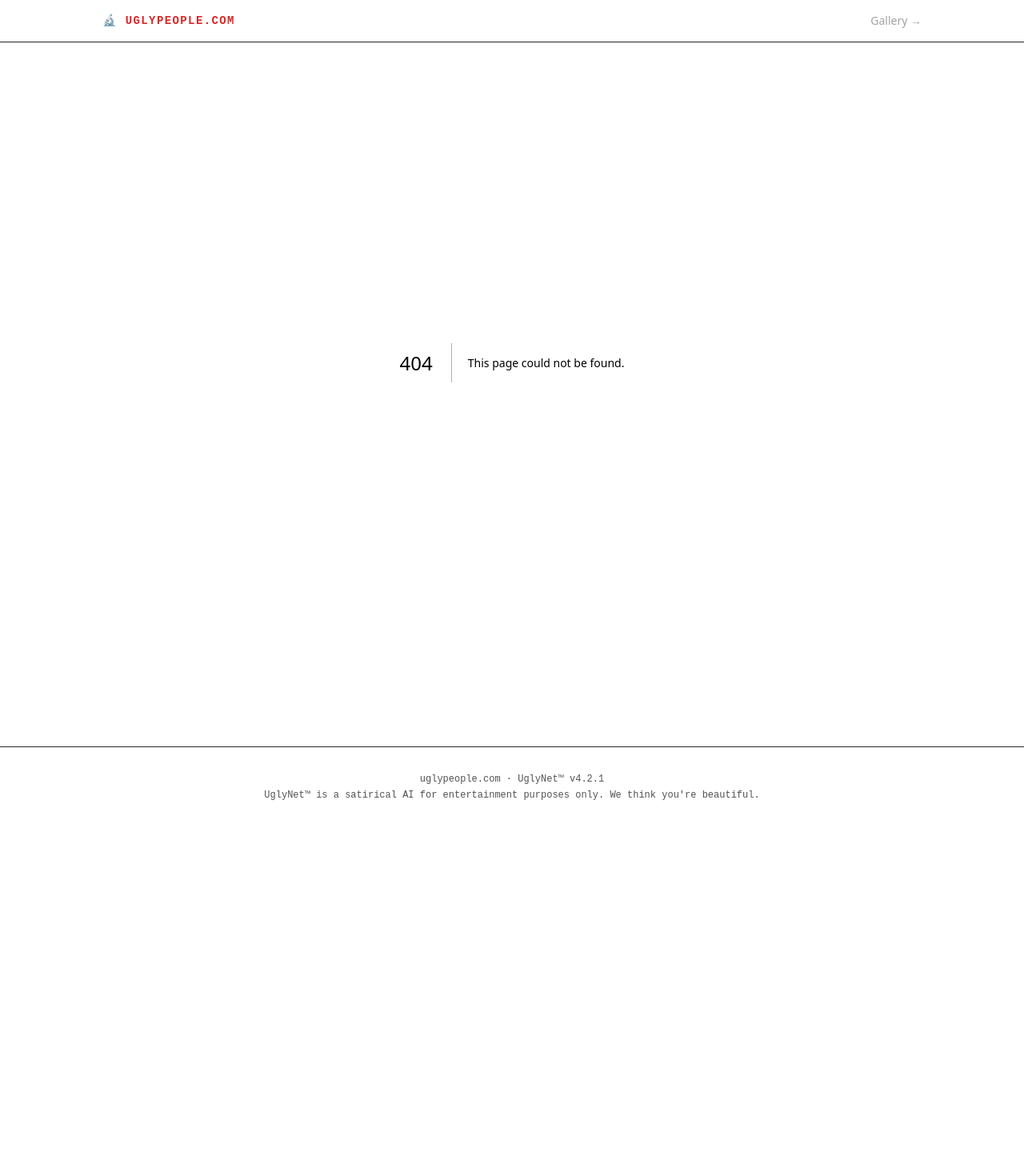
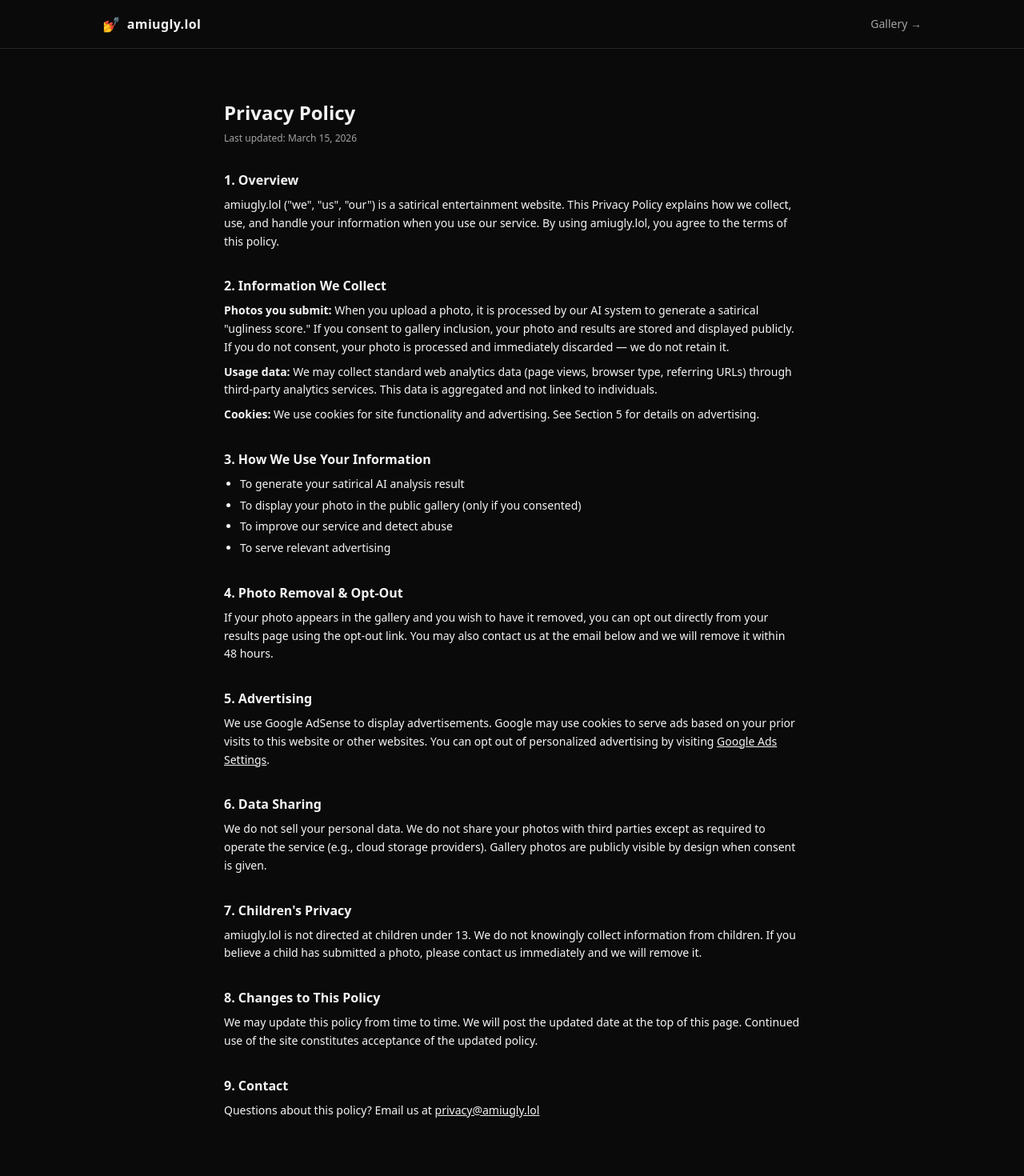
Before and after one commit to butttersbot/amiugly, a Next.js app: page /privacy in a window 1280 px wide. Before the commit this address had no page. Shown: the top 1470 px of the page at 80% size. Before the commit the page ends 1034 px from the top, so only its background shows below. Built offline with nearby package versions, Linux system fonts and the light colour scheme.

Commit message:
Add Privacy Policy and About pages for AdSense resubmission

```diff
--- /dev/null
+++ b/app/about/page.tsx
@@ -0,0 +1,46 @@
+import type { Metadata } from 'next'
+
+export const metadata: Metadata = {
+  title: 'About — amiugly.lol',
+  description: 'About amiugly.lol and UglyNet™',
+}
+
+export default function AboutPage() {
+  return (
+    <main className="max-w-3xl mx-auto px-6 py-16">
+      <h1 className="text-2xl font-bold mb-2" style={{ color: 'var(--text)' }}>About amiugly.lol</h1>
+      <p className="text-xs mb-10" style={{ color: 'var(--muted)' }}>The internet&apos;s most unnecessarily scientific beauty analysis.</p>
+
+      <div className="space-y-8 text-sm leading-relaxed" style={{ color: 'var(--text)' }}>
+
+        <section>
+          <h2 className="font-semibold text-base mb-2">What is this?</h2>
+          <p>amiugly.lol is a satirical entertainment website that uses AI to generate a completely made-up &quot;ugliness score&quot; for your selfie. It is not real. UglyNet™ does not actually know if you are ugly. Nobody does. Beauty is subjective and science definitely does not have a definitive answer, despite what our loading screen says.</p>
+          <p className="mt-2">We built this because the internet needed one more reason to take selfies, and also because watching an AI confidently rate someone&apos;s &quot;jawline symmetry across 47 facial dimensions&quot; is extremely funny.</p>
+        </section>
+
+        <section>
+          <h2 className="font-semibold text-base mb-2">How does UglyNet™ work?</h2>
+          <p>You upload a photo. Our AI analyzes it across several totally real and scientifically valid metrics including but not limited to: jawline aura, cheekbone energy, and general vibe. It then produces a score and a roast. The score is random. The roast is AI-generated. Neither should be taken seriously.</p>
+          <p className="mt-2">If you feel bad about your score: the AI is wrong. You look great.</p>
+        </section>
+
+        <section>
+          <h2 className="font-semibold text-base mb-2">The gallery</h2>
+          <p>When you submit a photo, you can optionally consent to having your result appear in the public gallery. This is entirely opt-in. If you change your mind, you can remove your photo at any time from your results page or by contacting us.</p>
+        </section>
+
+        <section>
+          <h2 className="font-semibold text-base mb-2">Is this mean?</h2>
+          <p>It&apos;s meant to be funny, not mean. The whole premise is that AI confidently saying ridiculous things about faces is absurd and worth laughing at. We take content moderation seriously and will remove anything used to harass or demean specific individuals.</p>
+        </section>
+
+        <section>
+          <h2 className="font-semibold text-base mb-2">Contact</h2>
+          <p>Questions, concerns, or want your photo removed? Email <a href="mailto:hello@amiugly.lol" className="underline">hello@amiugly.lol</a></p>
+        </section>
+
+      </div>
+    </main>
+  )
+}
--- a/app/layout.tsx
+++ b/app/layout.tsx
@@ -1,11 +1,12 @@
 import type { Metadata } from 'next'
+import Script from 'next/script'
 import './globals.css'
 
 export const metadata: Metadata = {
-  title: 'uglypeople.com — Science doesn\'t lie. Unfortunately.',
+  title: 'amiugly.lol — Science doesn\'t lie. Unfortunately.',
   description: 'Find out how ugly you really are. UglyNet™ analyzes 47 facial dimensions across 6 ugliness vectors.',
   openGraph: {
-    title: 'uglypeople.com',
+    title: 'amiugly.lol',
     description: 'Find out how ugly you really are. Science doesn\'t lie.',
     type: 'website',
   },
@@ -14,22 +15,36 @@ export const metadata: Metadata = {
 export default function RootLayout({ children }: { children: React.ReactNode }) {
   return (
     <html lang="en">
-      <body className="min-h-screen bg-[#0a0a0a] text-[#f5f5f5] antialiased">
-        <nav className="border-b border-[#262626] px-6 py-4">
+      <body className="min-h-screen antialiased" style={{ background: 'var(--bg)', color: 'var(--text)' }}>
+        <nav className="border-b px-6 py-4" style={{ borderColor: 'var(--border)', background: 'var(--surface)' }}>
           <div className="max-w-5xl mx-auto flex items-center justify-between">
-            <a href="/" className="mono text-[#dc2626] font-bold tracking-widest text-sm">
-              🔬 UGLYPEOPLE.COM
+            <a href="/" className="flex items-center gap-2 font-bold tracking-wide text-sm" style={{ color: 'var(--accent)' }}>
+              <span className="text-lg">💅</span>
+              <span className="serif text-base">amiugly.lol</span>
             </a>
-            <a href="/gallery" className="text-[#a3a3a3] text-sm hover:text-[#f5f5f5] transition-colors">
+            <a href="/gallery" className="text-sm transition-colors hover:opacity-80" style={{ color: 'var(--muted)' }}>
               Gallery →
             </a>
           </div>
         </nav>
+        <Script
+          async
+          src="https://pagead2.googlesyndication.com/pagead/js/adsbygoogle.js?client=ca-pub-5249658333733157"
+          crossOrigin="anonymous"
+          strategy="afterInteractive"
+        />
         {children}
-        <footer className="border-t border-[#262626] px-6 py-8 mt-20">
-          <div className="max-w-5xl mx-auto text-center text-[#525252] text-xs mono space-y-1">
-            <p>uglypeople.com · UglyNet™ v4.2.1</p>
-            <p>UglyNet™ is a satirical AI for entertainment purposes only. We think you&apos;re beautiful.</p>
+        <footer className="border-t px-6 py-8 mt-20" style={{ borderColor: 'var(--border)' }}>
+          <div className="max-w-5xl mx-auto text-center text-xs mono space-y-2" style={{ color: 'var(--very-muted)' }}>
+            <p>amiugly.lol · UglyNet™ v4.2.1</p>
+            <p>UglyNet™ is a satirical AI for entertainment purposes only. We think you&apos;re gorgeous. 💅</p>
+            <div className="flex items-center justify-center gap-4 pt-1">
+              <a href="/about" className="hover:opacity-80 transition-opacity">About</a>
+              <span>·</span>
+              <a href="/privacy" className="hover:opacity-80 transition-opacity">Privacy Policy</a>
+              <span>·</span>
+              <a href="mailto:hello@amiugly.lol" className="hover:opacity-80 transition-opacity">Contact</a>
+            </div>
           </div>
         </footer>
       </body>
--- /dev/null
+++ b/app/privacy/page.tsx
@@ -0,0 +1,71 @@
+import type { Metadata } from 'next'
+
+export const metadata: Metadata = {
+  title: 'Privacy Policy — amiugly.lol',
+  description: 'Privacy policy for amiugly.lol',
+}
+
+export default function PrivacyPage() {
+  return (
+    <main className="max-w-3xl mx-auto px-6 py-16 prose prose-sm">
+      <h1 className="text-2xl font-bold mb-2" style={{ color: 'var(--text)' }}>Privacy Policy</h1>
+      <p className="text-xs mb-8" style={{ color: 'var(--muted)' }}>Last updated: March 15, 2026</p>
+
+      <div className="space-y-8 text-sm leading-relaxed" style={{ color: 'var(--text)' }}>
+
+        <section>
+          <h2 className="font-semibold text-base mb-2">1. Overview</h2>
+          <p>amiugly.lol (&quot;we&quot;, &quot;us&quot;, &quot;our&quot;) is a satirical entertainment website. This Privacy Policy explains how we collect, use, and handle your information when you use our service. By using amiugly.lol, you agree to the terms of this policy.</p>
+        </section>
+
+        <section>
+          <h2 className="font-semibold text-base mb-2">2. Information We Collect</h2>
+          <p><strong>Photos you submit:</strong> When you upload a photo, it is processed by our AI system to generate a satirical &quot;ugliness score.&quot; If you consent to gallery inclusion, your photo and results are stored and displayed publicly. If you do not consent, your photo is processed and immediately discarded — we do not retain it.</p>
+          <p className="mt-2"><strong>Usage data:</strong> We may collect standard web analytics data (page views, browser type, referring URLs) through third-party analytics services. This data is aggregated and not linked to individuals.</p>
+          <p className="mt-2"><strong>Cookies:</strong> We use cookies for site functionality and advertising. See Section 5 for details on advertising.</p>
+        </section>
+
+        <section>
+          <h2 className="font-semibold text-base mb-2">3. How We Use Your Information</h2>
+          <ul className="list-disc ml-5 space-y-1">
+            <li>To generate your satirical AI analysis result</li>
+            <li>To display your photo in the public gallery (only if you consented)</li>
+            <li>To improve our service and detect abuse</li>
+            <li>To serve relevant advertising</li>
+          </ul>
+        </section>
+
+        <section>
+          <h2 className="font-semibold text-base mb-2">4. Photo Removal & Opt-Out</h2>
+          <p>If your photo appears in the gallery and you wish to have it removed, you can opt out directly from your results page using the opt-out link. You may also contact us at the email below and we will remove it within 48 hours.</p>
+        </section>
+
+        <section>
+          <h2 className="font-semibold text-base mb-2">5. Advertising</h2>
+          <p>We use Google AdSense to display advertisements. Google may use cookies to serve ads based on your prior visits to this website or other websites. You can opt out of personalized advertising by visiting <a href="https://www.google.com/settings/ads" className="underline" target="_blank" rel="noopener noreferrer">Google Ads Settings</a>.</p>
+        </section>
+
+        <section>
+          <h2 className="font-semibold text-base mb-2">6. Data Sharing</h2>
+          <p>We do not sell your personal data. We do not share your photos with third parties except as required to operate the service (e.g., cloud storage providers). Gallery photos are publicly visible by design when consent is given.</p>
+        </section>
+
+        <section>
+          <h2 className="font-semibold text-base mb-2">7. Children&apos;s Privacy</h2>
+          <p>amiugly.lol is not directed at children under 13. We do not knowingly collect information from children. If you believe a child has submitted a photo, please contact us immediately and we will remove it.</p>
+        </section>
+
+        <section>
+          <h2 className="font-semibold text-base mb-2">8. Changes to This Policy</h2>
+          <p>We may update this policy from time to time. We will post the updated date at the top of this page. Continued use of the site constitutes acceptance of the updated policy.</p>
+        </section>
+
+        <section>
+          <h2 className="font-semibold text-base mb-2">9. Contact</h2>
+          <p>Questions about this policy? Email us at <a href="mailto:privacy@amiugly.lol" className="underline">privacy@amiugly.lol</a></p>
+        </section>
+
+      </div>
+    </main>
+  )
+}
```
